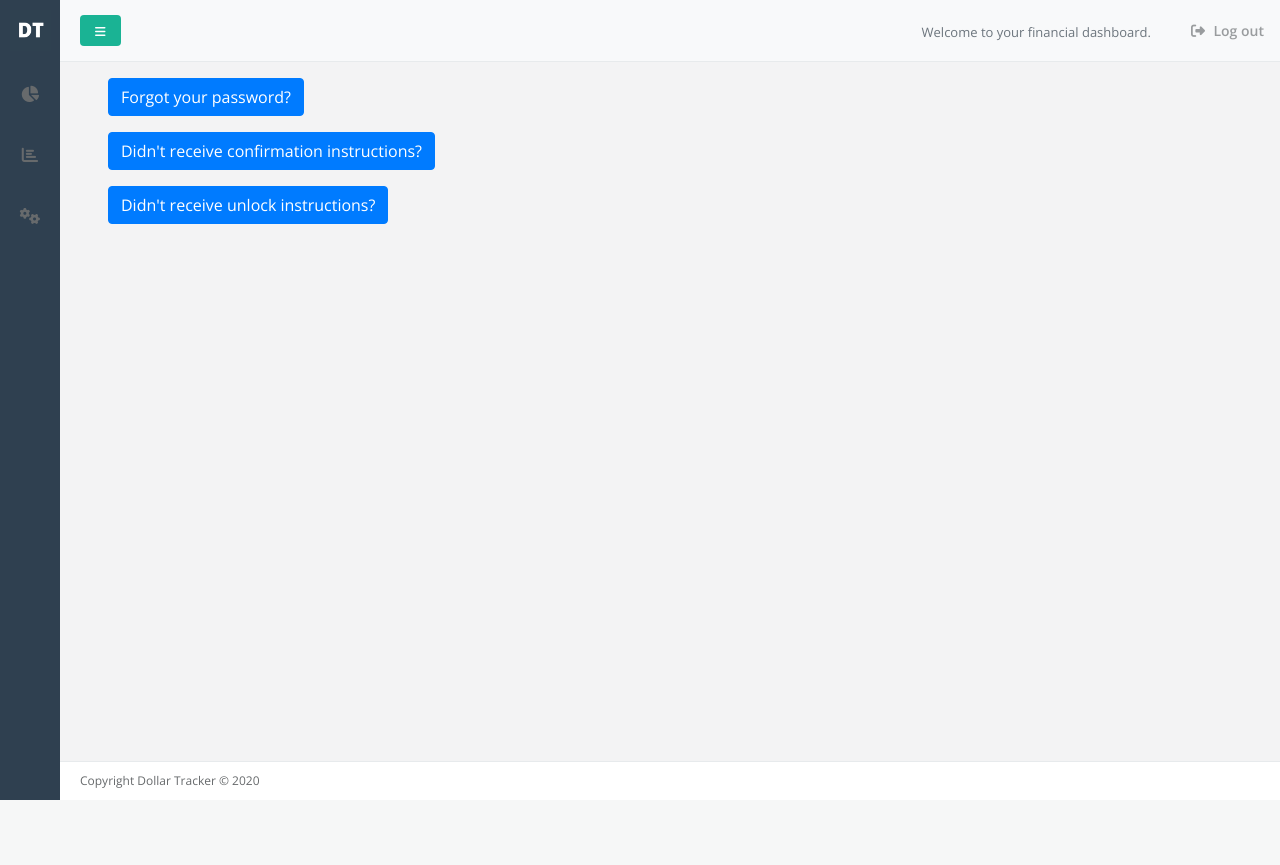
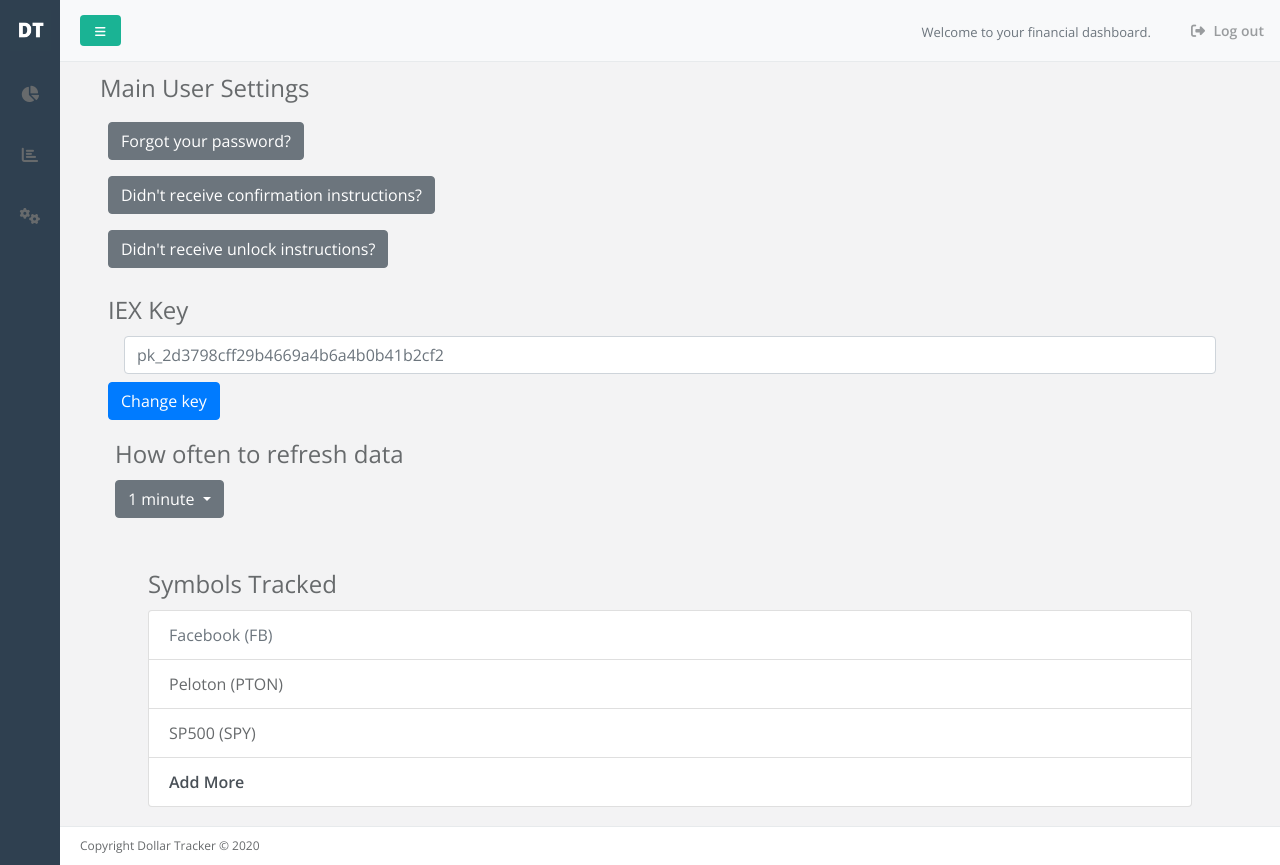
Before and after one commit to rooneyshuman/dollar-tracker, a Flask app: page /settings in a window 1280 px wide. Before the commit the page ends 800 px from the top, so only its background shows below. Run offline with Flask 2, Linux system fonts and the light colour scheme; some libraries are stand-ins or nearby versions; some web fonts are replaced.

Commit message:
added intial settings page

```diff
--- a/app.py
+++ b/app.py
@@ -4,7 +4,6 @@ from index import Index
 from portfolio import Portfolio
 from settings_page import SettingsPage
 from confirmation import Confirmation
-# from email import Email
 from reset import Reset
 from unlock import Unlock
 from sassutils.wsgi import SassMiddleware
@@ -30,9 +29,6 @@ app.add_url_rule(
 app.add_url_rule(
     "/reset", view_func=Reset.as_view("reset"), methods=["GET"]
 )
-# app.add_url_rule(
-#     "/email", view_func=Email.as_view("email"), methods=["GET"]
-# )
 app.add_url_rule(
     "/unlock", view_func=Unlock.as_view("unlock"), methods=["GET"]
 )
--- a/templates/settings.html
+++ b/templates/settings.html
@@ -8,16 +8,72 @@
 <div class="container pt-2">
   <!-- Change username and email -->
   <div class="row">
+    <fieldset>
+      <legend>Main User Settings</legend>
+      <div class="col-sm-12 p-2">
+        <a href="{{url_for('reset')}}" class="btn btn-secondary" role="button">Forgot your password?</a>
+      </div>
+      <div class="col-sm-12 p-2">
+        <a href="{{url_for('confirmation')}}" class="btn btn-secondary" role="button">Didn't receive confirmation instructions?</a>
+      </div>
+      <div class="col-sm-12 p-2">
+        <a href="{{url_for('unlock')}}" class="btn btn-secondary" role="button">Didn't receive unlock instructions?</a>
+      </div>
+    </fieldset>
+  </div>
+</div>
+<!-- Field for changing keys-->
+<div class="container pt-2">
+  <div class="row">
     <div class="col-sm-12 p-2">
-      <a href="{{url_for('reset')}}" class="btn btn-primary" role="button">Forgot your password?</a>
-    </div>
-    <div class="col-sm-12 p-2">
-{#      <a href="{{url_for('email')}}" class="btn btn-primary" role="button">Need to change your email?</a>#}
-      <a href="{{url_for('confirmation')}}" class="btn btn-primary" role="button">Didn't receive confirmation instructions?</a>
-    </div>
-    <div class="col-sm-12 p-2">
-      <a href="{{url_for('unlock')}}" class="btn btn-primary" role="button">Didn't receive unlock instructions?</a>
+      <fieldset>
+        <legend>IEX Key</legend>
+        <form class="form">
+          <div class="form-group mx-sm-3 mb-2">
+            <label for="iex-key" class="sr-only">IEX Key</label>
+            <input type="text" class="form-control" id="iex-key" placeholder="pk_2d3798cff29b4669a4b6a4b0b41b2cf2">
+          </div>
+          <button type="submit" class="btn btn-primary mb-2">Change key</button>
+        </form>
+      </fieldset>
     </div>
   </div>
 </div>
+<!-- Data Refresh-->
+<div class="container">
+  <div class="row">
+    <div class="col-sm-12">
+      <fieldset>
+        <legend>How often to refresh data</legend>
+        <div class="dropdown">
+          <button class="btn btn-secondary dropdown-toggle" type="button" id="dropdownMenuButton" data-toggle="dropdown" aria-haspopup="true" aria-expanded="false">
+            1 minute
+          </button>
+          <div class="dropdown-menu" aria-labelledby="dropdownMenuButton">
+            <a class="dropdown-item" href="#">1 minute</a>
+            <a class="dropdown-item" href="#">30 minutes</a>
+            <a class="dropdown-item" href="#">1 hour</a>
+          </div>
+        </div>
+      </fieldset>
+    </div>
+  </div>
+</div>
+<!-- Field for stock symbols-->
+<div class="container p-5">
+  <div class="row">
+    <div class="col-sm-12">
+      <fieldset>
+        <legend>Symbols Tracked</legend>
+        <ul class="list-group">
+          <li class="list-group-item disabled">Facebook (FB)</li>
+          <li class="list-group-item">Peloton (PTON)</li>
+          <li class="list-group-item">SP500 (SPY)</li>
+          <a href="#" class="list-group-item list-group-item-action">Add More</a>
+        </ul>
+      </fieldset>
+    </div>
+  </div>
+</div>
+
 {% endblock %}
```
Also changed, not shown: templates/email.html (deleted, +0 -27 lines).
